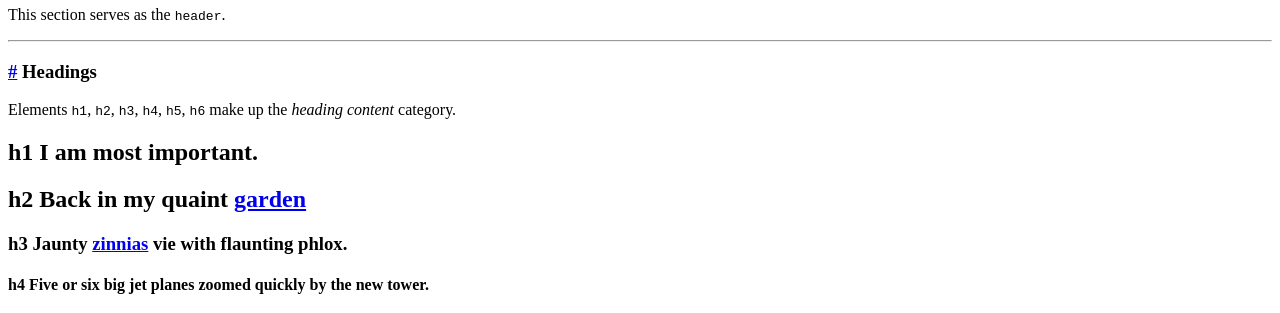
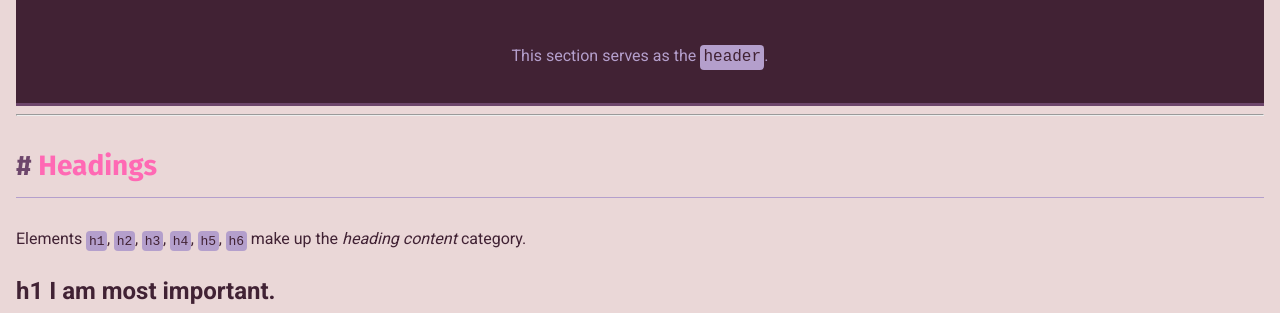
Before and after one commit to alex0470/PortafolioPW, a plain HTML site: page kitchen-sink2.html in a window 1280 px wide. Shown: the part 171-484 px from the top of the page. Drawn offline with Linux system fonts and the light colour scheme; the site is published under a folder, as on GitHub Pages, so addresses that start at the root find nothing.

Commit message:
Update kitchen-sink2.html

```diff
--- a/kitchen-sink2.html
+++ b/kitchen-sink2.html
@@ -5,7 +5,7 @@
   <title>HTML5 Kitchen Sink</title>
   <meta charset="utf-8">
   <link href="https://fonts.googleapis.com/css2?family=Roboto:wght@400;700&family=Montserrat:wght@400;700&family=Fira+Sans:wght@400;700&display=swap" rel="stylesheet">
-  <link rel="stylesheet" href="/css/kitchen2.css">
+  <link rel="stylesheet" href="css/kitchen2.css">
 </head>
 
 <body>
```
